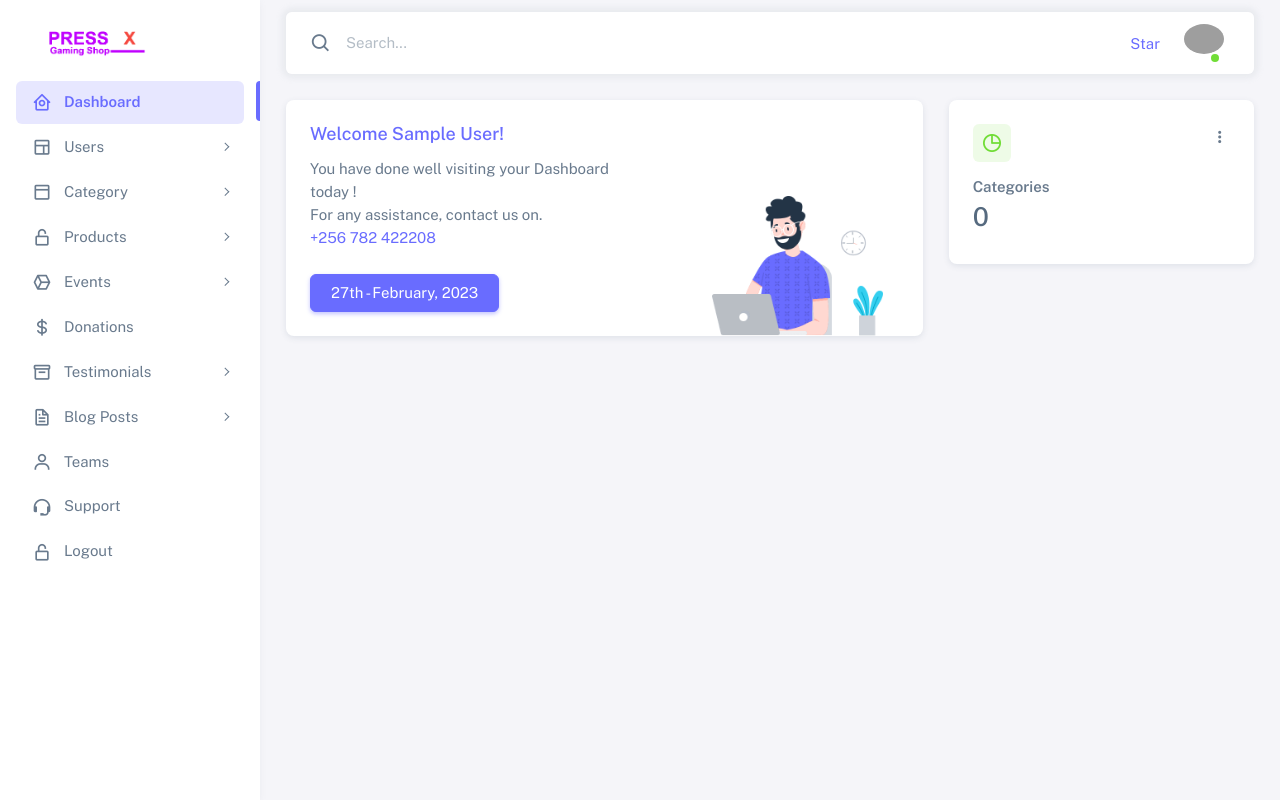
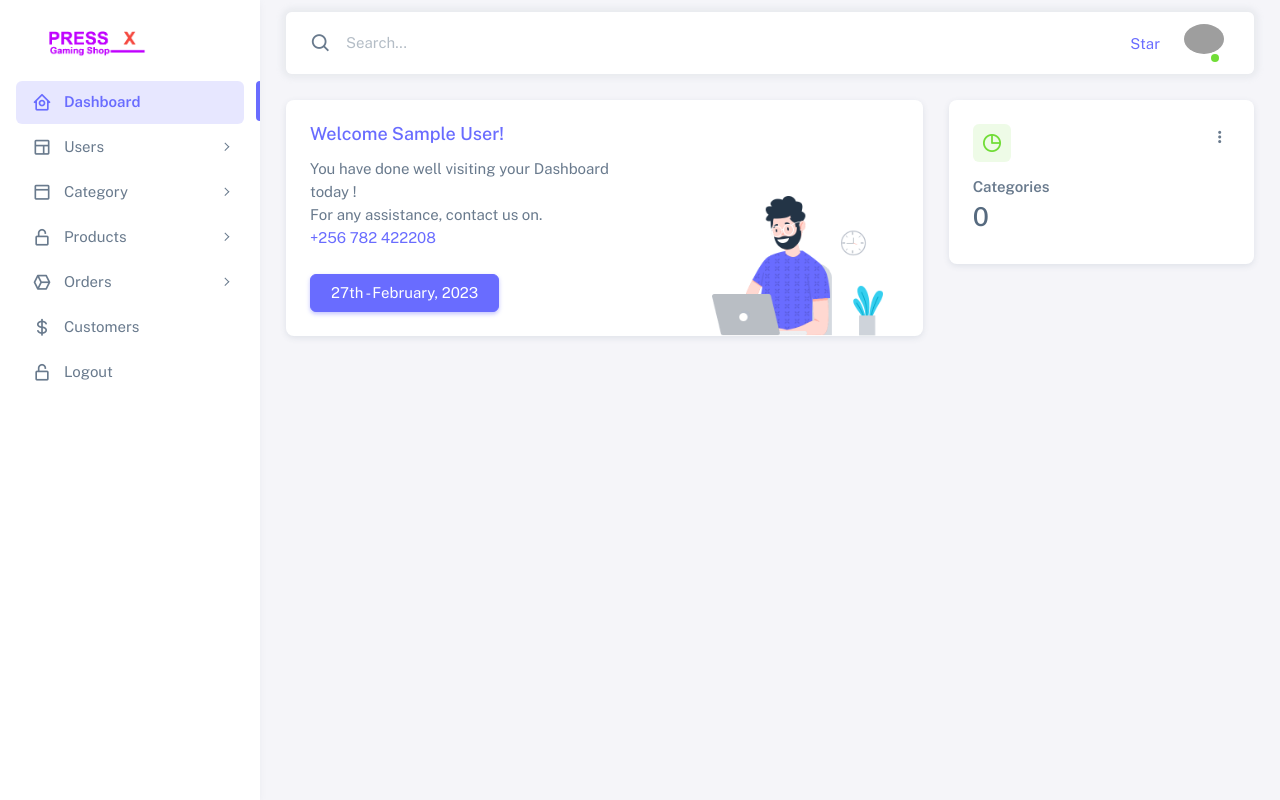
Before and after one commit to osppro/pressx-system, a PHP site: page /pressx/users/index.php in a window 1280 px wide. Run offline with PHP 8.4, Linux system fonts and the light colour scheme; the visitor is signed in with stand-in values (Sample User, id 1); data that the repository does not hold is empty; some libraries are stand-ins or nearby versions; grey boxes are pictures that could not be loaded.

Commit message:
Update header.php

```diff
--- a/users/header.php
+++ b/users/header.php
@@ -124,12 +124,12 @@ rel="stylesheet"/>
     <li class="menu-item">
       <a href="javascript:void(0);" class="menu-link menu-toggle">
         <i class="menu-icon tf-icons bx bx-cube-alt"></i>
-        <div data-i18n="Misc">Events</div>
+        <div data-i18n="Misc">Orders</div>
       </a>
       <ul class="menu-sub">
         <li class="menu-item">
-          <a href="?events" class="menu-link">
-            <div data-i18n="Error">View Events</div>
+          <a href="?orders" class="menu-link">
+            <div data-i18n="Error">View Orders</div>
           </a>
         </li>
       </ul>
@@ -139,40 +139,7 @@ rel="stylesheet"/>
     <li class="menu-item">
       <a href="?donations" class="menu-link">
         <i class="menu-icon tf-icons bx bx-dollar"></i>
-        <div data-i18n="Basic">Donations</div>
-      </a>
-    </li>
-    <!-- User interface -->
-    <li class="menu-item">
-      <a href="javascript:void(0)" class="menu-link menu-toggle">
-        <i class="menu-icon tf-icons bx bx-box"></i>
-        <div data-i18n="User interface">Testimonials</div>
-      </a>
-      <ul class="menu-sub">
-        <li class="menu-item">
-          <a href="?view-testimonies" class="menu-link">
-            <div data-i18n="Accordion">View Testimonies</div>
-          </a>
-        </li>
-      </ul>
-    </li>
-    <li class="menu-item">
-      <a href="javascript:void(0)" class="menu-link menu-toggle">
-        <i class="menu-icon tf-icons bx bx-file"></i>
-        <div data-i18n="User interface">Blog Posts</div>
-      </a>
-      <ul class="menu-sub">
-        <li class="menu-item">
-          <a href="?view-blog-posts" class="menu-link">
-            <div data-i18n="Accordion">View Blog Posts</div>
-          </a>
-        </li>
-      </ul>
-    </li>
-    <li class="menu-item">
-      <a href="?teams" class="menu-link">
-        <i class="menu-icon tf-icons bx bx-user"></i>
-        <div data-i18n="Basic">Teams</div>
+        <div data-i18n="Basic">Customers</div>
       </a>
     </li>
   <?php }else{ ?>
@@ -185,14 +152,14 @@ rel="stylesheet"/>
   <?php } ?>
 
     <!-- Misc -->
-    <li class="menu-item">
+<!--     <li class="menu-item">
       <a href=""
         class="menu-link">
         <i class="menu-icon tf-icons bx bx-support"></i>
         <div data-i18n="Support">Support</div>
       </a>
     </li>
-
+ -->
 <li class="menu-item">
       <a href="../logout"
         class="menu-link">
```
